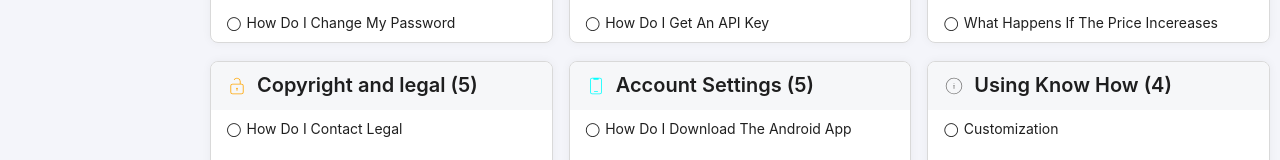
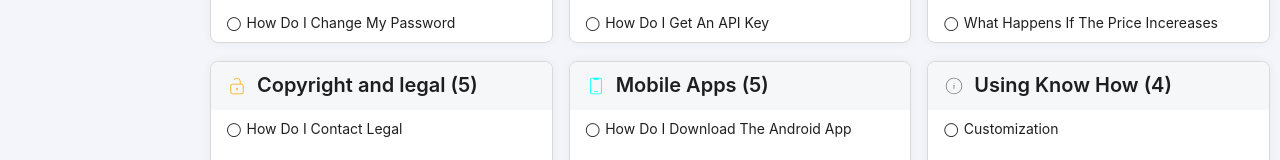
Before and after one commit to githubarj/crm, a React app: page /home in a window 1280 px wide. Shown: the part 510-670 px from the top of the page. Built offline with nearby package versions, Linux system fonts and the light colour scheme; the HTML template or start-up script is replaced by a standard one.

Commit message:
fixes to route switching

```diff
--- a/src/Components/KnowledgeBase/CategoryCard.jsx
+++ b/src/Components/KnowledgeBase/CategoryCard.jsx
@@ -22,9 +22,14 @@ const CategoryCard = ({ index, data }) => {
 			replace: location.pathname.includes("related-questions"),
 		});
 	}
+	const responsive = {
+		lg: 8,
+		md: 12,
+		sm: 24,
+	};
 
 	return (
-		<Col span={8} type="flex">
+		<Col {...responsive} type="flex">
 			<List
 				className="card-container"
 				split={false}
--- a/src/Components/KnowledgeBase/knowledgeBaseData.js
+++ b/src/Components/KnowledgeBase/knowledgeBaseData.js
@@ -45,7 +45,7 @@ export const knowledgeBaseCategories = [
 	},
 	{
 		color: "aqua",
-		title: "Account Settings",
+		title: "Mobile Apps",
 		options: [
 			"How do I download the android app",
 			"How to download our iPad app",
--- a/src/Routes/Pages/Home/RelatedQuestions.jsx
+++ b/src/Routes/Pages/Home/RelatedQuestions.jsx
@@ -6,12 +6,11 @@ import { useSearchParams } from "react-router-dom";
 const RelatedQuestions = () => {
 	const [searchParams] = useSearchParams();
 	// Access query parameters using the get method
-	const key = searchParams.get("card");
-	const index = searchParams.get("question");
-	console.log(key, index);
+	const card = searchParams.get("card");
+	const question = searchParams.get("question");
 	return (
 		<Flex gap={10}>
-			<CategoryCard index={0} data={knowledgeBaseCategories[0]} />
+			<CategoryCard index={card} data={knowledgeBaseCategories[card]} />
 		</Flex>
 	);
 };
```
